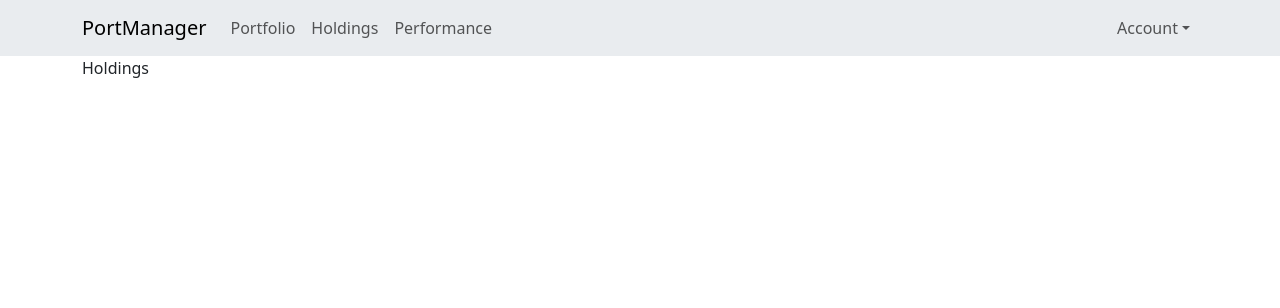
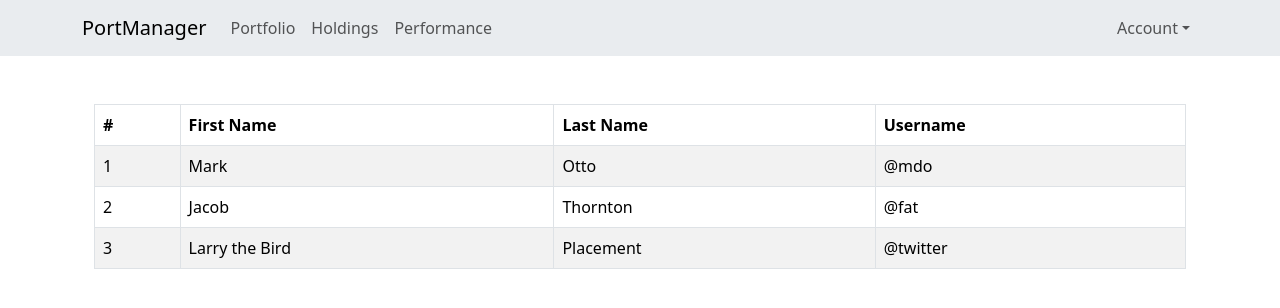
Before and after one commit to ryanlkl/Portfolio-Manager-Neueda, a React (Vite) app in the folder frontend/: page /holdings in a window 1280 px wide. Shown: the top 308 px of the page. Built offline with nearby package versions, Linux system fonts and the light colour scheme.

Commit message:
Implemented table

```diff
--- /dev/null
+++ b/frontend/src/components/HoldingsTable.jsx
@@ -0,0 +1,38 @@
+import Table from 'react-bootstrap/Table';
+
+function BasicExample() {
+  return (
+    <Table striped bordered hover>
+      <thead>
+        <tr>
+          <th>#</th>
+          <th>First Name</th>
+          <th>Last Name</th>
+          <th>Username</th>
+        </tr>
+      </thead>
+      <tbody>
+        <tr>
+          <td>1</td>
+          <td>Mark</td>
+          <td>Otto</td>
+          <td>@mdo</td>
+        </tr>
+        <tr>
+          <td>2</td>
+          <td>Jacob</td>
+          <td>Thornton</td>
+          <td>@fat</td>
+        </tr>
+        <tr>
+          <td>3</td>
+          <td>Larry the Bird</td>
+          <td>Placement</td>
+          <td>@twitter</td>
+        </tr>
+      </tbody>
+    </Table>
+  );
+}
+
+export default BasicExample;
--- a/frontend/src/pages/Holdings.jsx
+++ b/frontend/src/pages/Holdings.jsx
@@ -1,10 +1,17 @@
 import React from 'react'
-import Layout from '../components/Layout'
+import Layout from '../components/Layout';
+import HoldingsTable from '../components/HoldingsTable';
 
 function Holdings() {
   return (
     <Layout>
-        <div>Holdings</div>
+        <div className="container mt-5">
+          <div className="row">
+            <div className="col">
+              <HoldingsTable />
+            </div>
+          </div>
+          </div>
     </Layout>
 
   )
```
Also changed, not shown: frontend/src/components/AssetForm.jsx (added, +12 -0 lines).
